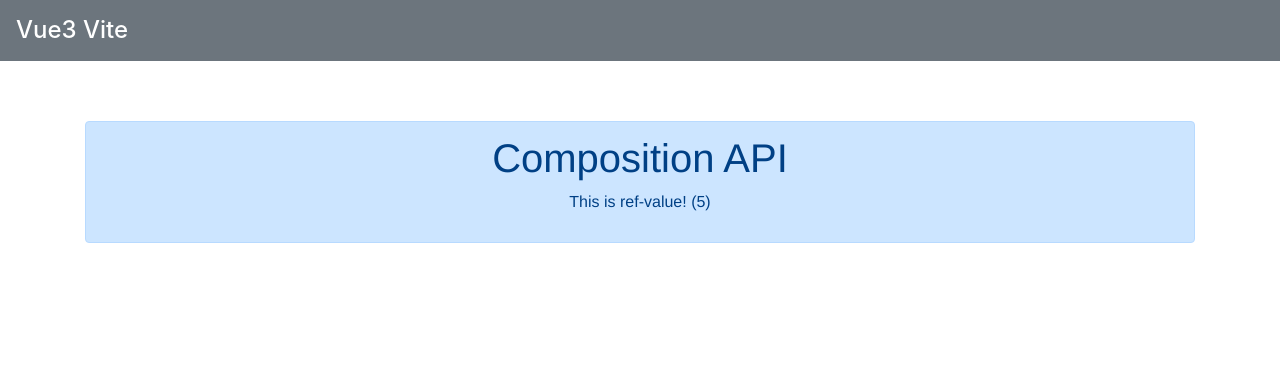
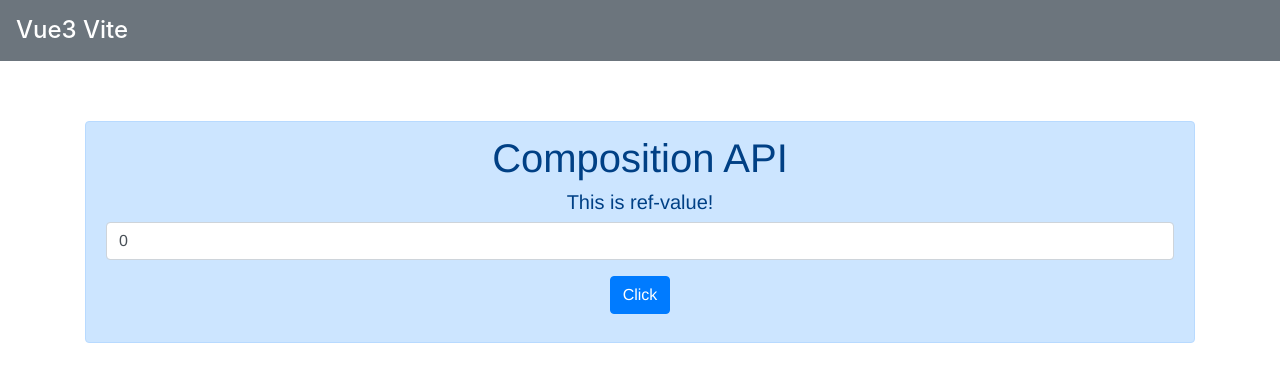
Before and after one commit to 4masa6/composition_api, a Vue app: page / in a window 1280 px wide. Shown: the top 382 px of the page. Built offline with nearby package versions, Linux system fonts and the light colour scheme.

Commit message:
関数の確認

```diff
--- a/src/components/HelloWorld.vue
+++ b/src/components/HelloWorld.vue
@@ -1,7 +1,11 @@
 <template>
   <div class="alert alert-primary">
     <h1>{{ title }}</h1>
-    <p>{{ data.msg }} ({{ data.count }})</p>
+    <p class="h5">{{ data.msg }}</p>
+    <div>
+      <input type="number" v-model="data.num" min="0" class="form-control">
+    </div>
+    <button class="btn btn-primary m-3" v-on:click="action">Click</button>
   </div>
 </template>
 
@@ -13,16 +17,19 @@ export default {
     title: String,
   },
   setup(props) {
-    const data = reactive({ // reactiveで作成できるのはオブジェクトのみ。数字や真偽値のようなものは使えない。
-      // ｢基本型の値をリアクティブにしたいならref｣｢オブジェクトをリアクティブにするならreactive｣
+    const data = reactive({
       msg: 'This is ref-value!',
-      count: 0
+      num: 0
     })
-    setInterval(() => {
-      data.count++ // reactiveはrefと違って値をコピーして返すが、リアクティブになっている。valueを省略できる。
-    }, 1000)
+    const action = () => { // 関数は、アロー関数を定数に代入する形で用意する
+      let total = 0
+      for (let i = 1; i <= data.num; i++) {
+        total += i
+      }
+      data.msg = "Total: " + total
+    }
     return {
-      data
+      data, action // 関数もreturnに含める
     }
   }
 }
```
